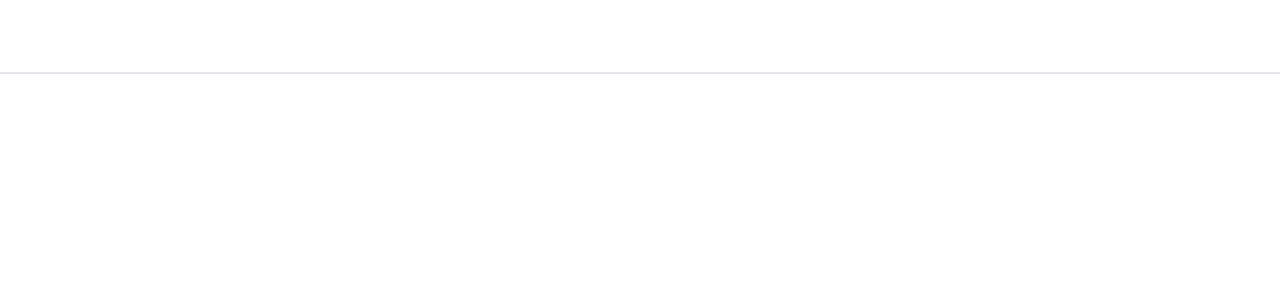
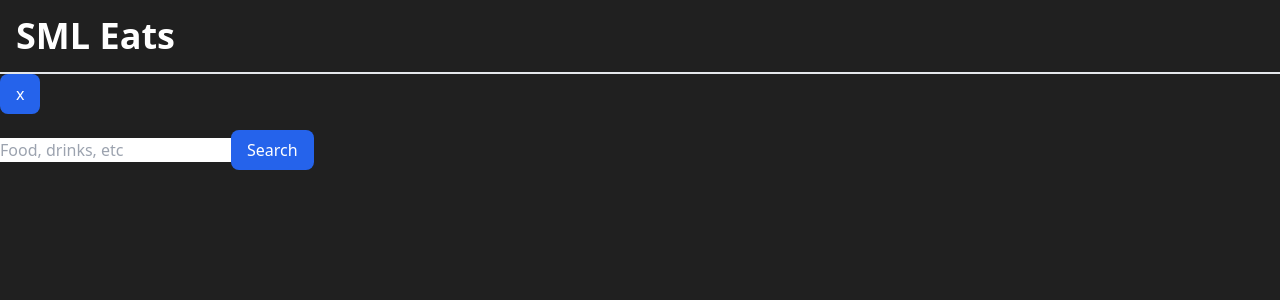
Before and after one commit to shamwela/sml-eats, a Next.js app: page /search in a window 1280 px wide. Before the commit this address had no page. Shown: the top 300 px of the page. Built offline with nearby package versions, Linux system fonts and the light colour scheme.

Commit message:
Implement search

```diff
--- a/pages/_app.tsx
+++ b/pages/_app.tsx
@@ -10,11 +10,13 @@ const restaurants: Restaurant[] = [
   {
     name: 'The Pizza Company',
     slug: 'the-pizza-company',
+    path: '/restaurants/the-pizza-company',
     rating: 4,
     items: [
       {
         name: 'Seafood Cocktail',
         slug: 'seafood-cocktail',
+        path: '/restaurants/the-pizza-company/seafood-cocktail',
         category: 'Pizza',
         deliveryFee: 1,
         deliveryTime: 30,
@@ -23,6 +25,7 @@ const restaurants: Restaurant[] = [
       {
         name: 'BBQ Pork Deluxe',
         slug: 'bbq-pork-deluxe',
+        path: '/restaurants/the-pizza-company/bbq-pork-deluxe',
         category: 'Pizza',
         deliveryFee: 1,
         deliveryTime: 30,
@@ -33,11 +36,13 @@ const restaurants: Restaurant[] = [
   {
     name: 'Starbucks',
     slug: 'starbucks',
+    path: '/restaurants/starbucks',
     rating: 5,
     items: [
       {
         name: 'Irish Cream Cold Brew',
         slug: 'irish-cream-cold-brew',
+        path: '/restaurants/starbucks/irish-cream-cold-brew',
         category: 'coffee',
         deliveryFee: 1,
         deliveryTime: 15,
@@ -46,6 +51,7 @@ const restaurants: Restaurant[] = [
       {
         name: 'Iced Coffee',
         slug: 'iced-coffee',
+        path: '/restaurants/starbucks/iced-coffee',
         category: 'coffee',
         deliveryFee: 1,
         deliveryTime: 15,
--- a/pages/index.tsx
+++ b/pages/index.tsx
@@ -12,6 +12,10 @@ const Home = ({ restaurants }: { restaurants: Restaurant[] }) => {
       />
 
       <section className='flex flex-col gap-y-4'>
+        <Link href='/search'>
+          <a>Search</a>
+        </Link>
+
         {restaurants?.map(({ name, slug, rating }) => {
           return (
             <section key={slug} className='flex justify-between'>
--- /dev/null
+++ b/pages/search.tsx
@@ -0,0 +1,72 @@
+import { ChangeEvent, FormEvent, useState } from 'react'
+
+import Head from 'components/Head'
+import Link from 'next/link'
+import type { Restaurant } from 'types/restaurant'
+
+type Result = {
+  name: string
+  path: string
+}
+
+const Search = ({ restaurants }: { restaurants: Restaurant[] }) => {
+  const [query, setQuery] = useState('')
+  const [results, setResults] = useState<Result[]>([])
+
+  const handleQueryChange = (event: ChangeEvent<HTMLInputElement>) => {
+    const query = event.target.value
+    setQuery(query)
+  }
+
+  const search = (event: FormEvent<HTMLFormElement>) => {
+    event.preventDefault()
+
+    // Improve this later
+    const nestedItems = restaurants.map((restaurant) =>
+      restaurant.items.map((item) => ({ name: item.name, path: item.path }))
+    )
+    const items = nestedItems.flat()
+    const results = items.filter((result) =>
+      result.name.toLowerCase().includes(query.toLowerCase())
+    )
+
+    setResults(results)
+  }
+
+  return (
+    <>
+      <Head
+        title='Search on SML Eats'
+        description='Search on SML Eats'
+        imageUrl='/images/seafood-cocktail.jpeg'
+      />
+
+      <section className='flex flex-col gap-y-4'>
+        <Link href='/'>
+          <a className='button max-w-fit'>x</a>
+        </Link>
+
+        {/* The user can search by restaurant name, item name, or category */}
+        <form onSubmit={search}>
+          <input
+            type='search'
+            name='query'
+            placeholder='Food, drinks, etc'
+            value={query}
+            onChange={handleQueryChange}
+            required
+          />
+          <button type='submit'>Search</button>
+        </form>
+
+        {results.map(({ name, path }) => (
+          <Link href={path} key={path}>
+            <a>{name}</a>
+          </Link>
+        ))}
+      </section>
+    </>
+  )
+}
+
+export default Search
--- a/styles/globals.css
+++ b/styles/globals.css
@@ -2,7 +2,6 @@
 @tailwind components;
 @tailwind utilities;
 
-@layer base {
 *,
 ::before,
 ::after {
@@ -30,12 +29,13 @@
 }
 
 button,
-  .button {
+.button,
+[type='submit'] {
   @apply inline-block bg-blue-600 px-4 py-2 text-center;
 }
 
 select,
-  option {
+option,
+input {
   @apply text-black;
 }
-}
--- a/types/item.ts
+++ b/types/item.ts
@@ -5,4 +5,5 @@ export type Item = {
   deliveryTime: number
   basePrice: number
   slug: string
+  path: string
 }
--- a/types/restaurant.ts
+++ b/types/restaurant.ts
@@ -3,6 +3,7 @@ import type { Item } from './item'
 export type Restaurant = {
   name: string
   slug: string
+  path: string
   rating: 1 | 2 | 3 | 4 | 5
   items: Item[]
 }
```
Lines whose indentation alone changed are shown as unchanged.
